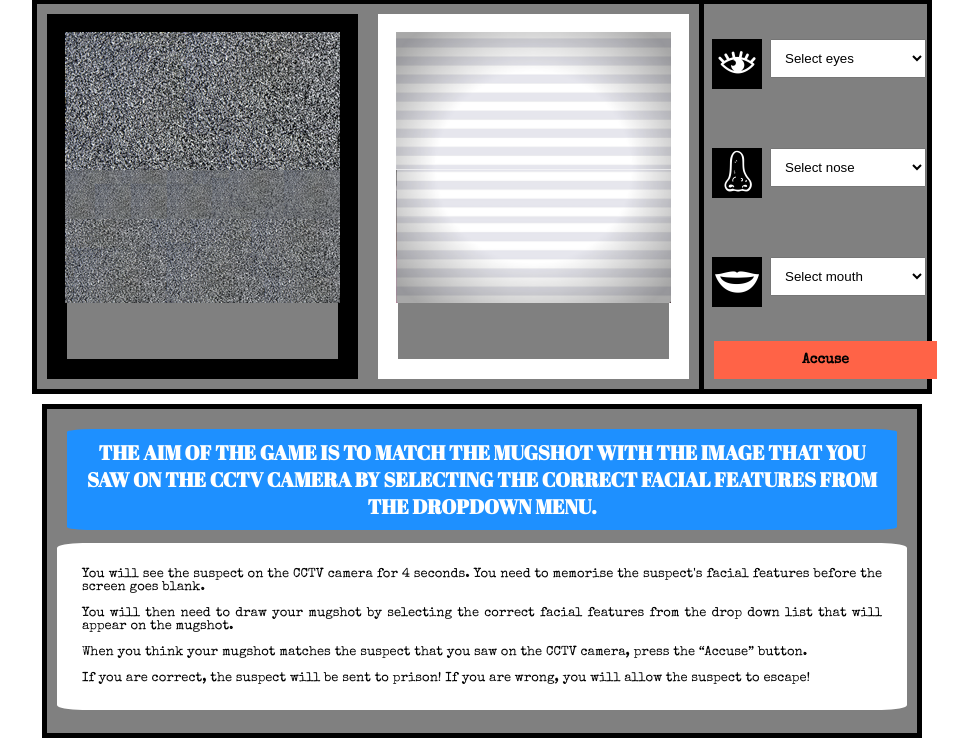
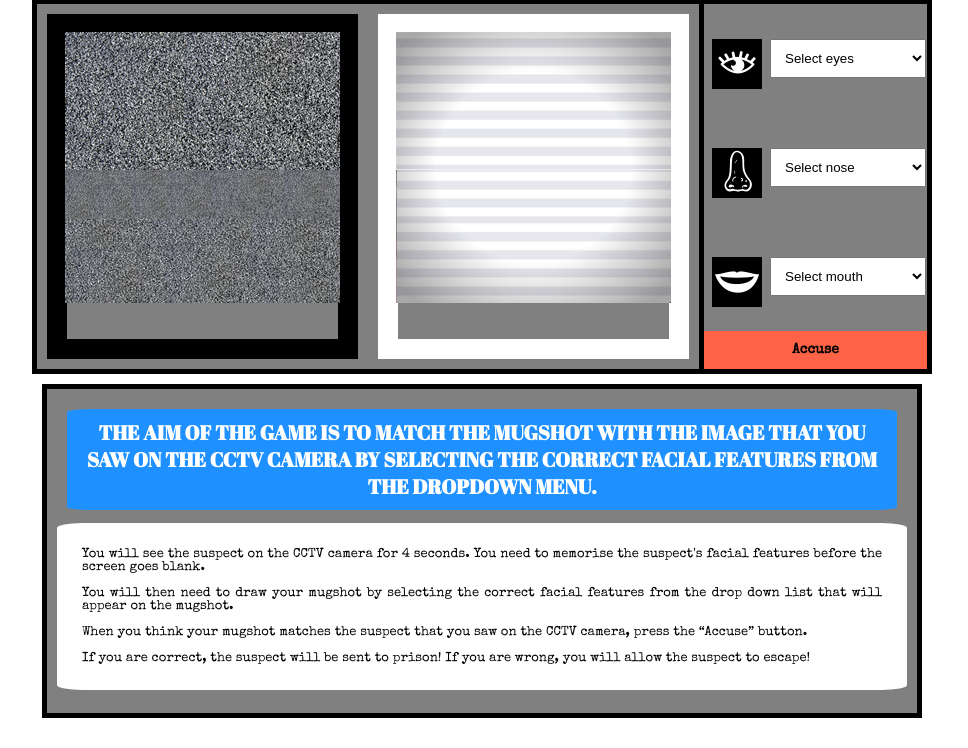
Before and after one commit to CharlotteMD/wdi-first-project, a PHP site: page / in a window 1280 px wide. Shown: the part 211-959 px from the top of the page, without its empty margins (158-1126 px from the left). After the commit the page ends 929 px from the top, so only its background shows below. Run offline with PHP 8.4, Linux system fonts and the light colour scheme; some libraries are stand-ins or nearby versions.

Commit message:
submit button updated

```diff
--- a/css/style.css
+++ b/css/style.css
@@ -135,6 +135,7 @@ select {
 
 button.submit  {
   width: 100%;
+  margin: 0px;
 }
 
 .instructions {
```
